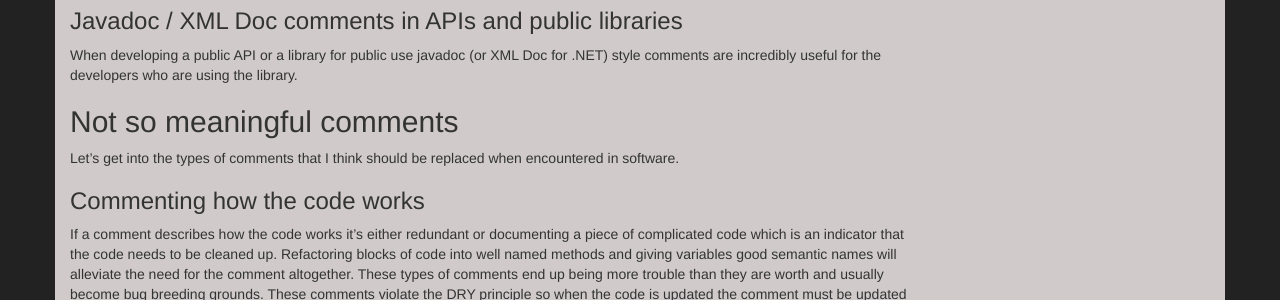
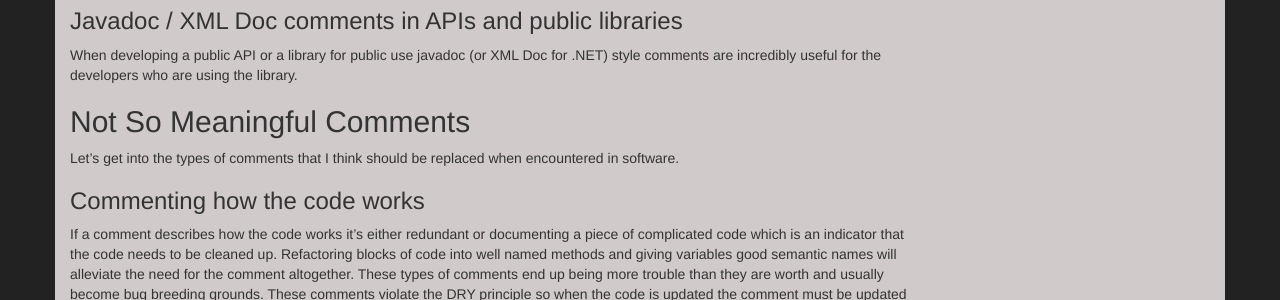
Before and after one commit to asciamanna/asciamanna.github.io, a Jekyll site: the page built from _posts/2014-04-05-self-documenting-code-and-meaningful-comments.md, in a window 1280 px wide and 900 px high, scrolled down 2003 px. Shown: the part 155-455 px from the top of the window. Built offline with Jekyll 4.4.1, drawn with Linux system fonts in a browser that asks for light colours; nearby versions of some CDN libraries; comment, search, counter and statistics services are not loaded.

```diff
--- a/_posts/2014-04-05-self-documenting-code-and-meaningful-comments.md
+++ b/_posts/2014-04-05-self-documenting-code-and-meaningful-comments.md
@@ -124,7 +124,7 @@ When developing a public API or a library for public use javadoc (or
 XML Doc for .NET) style comments are incredibly useful for the
 developers who are using the library.
 
-##Not so meaningful comments
+##Not So Meaningful Comments
 Let's get into the types of comments that I think should be replaced
 when encountered in software.
 
```
